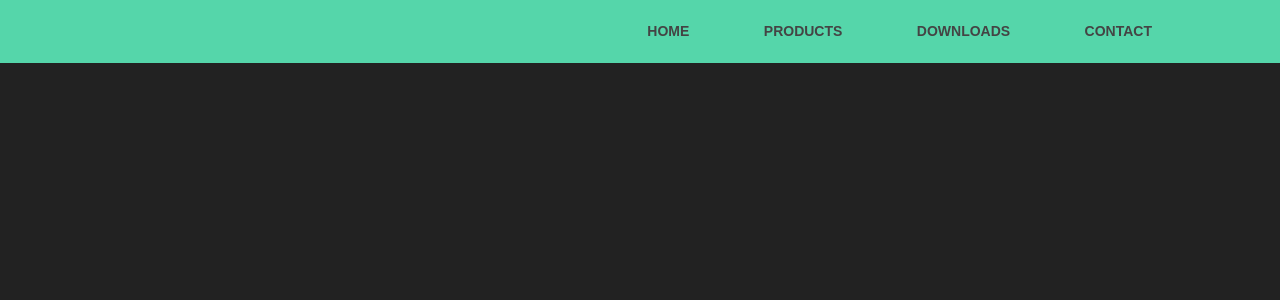
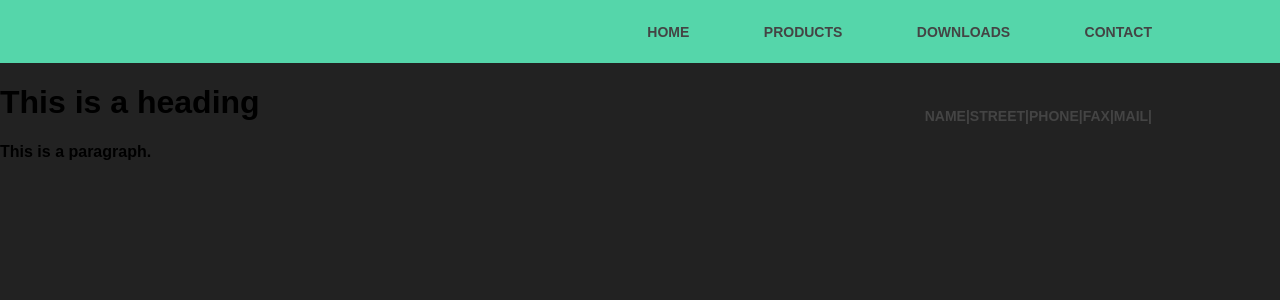
Before and after one commit to beastofrock/php, a PHP site: page / in a window 1280 px wide. Shown: the top 300 px of the page. Run offline with PHP 8.4, Linux system fonts and the light colour scheme.

Commit message:
Update index.php

```diff
--- a/index.php
+++ b/index.php
@@ -1,8 +1,10 @@
+<!DOCTYPE html>
 <html>
+  <head>
   <title>dynymic test</title>
-  <head>
   <link rel="stylesheet" href="styles.css">
   </head>
+
 <body>
 <header>
     <div class="container">
@@ -17,5 +19,29 @@
       </nav>
     </div>
   </header>
+<footer>
+    <div class="container">
+      <h1 class="logo"></h1>
+      <nav>
+        <ul>
+          <li><a href="#">name|street|phone|fax|mail|</a></li>
+        </ul>
+      </nav>
+    </div>
+
 </body>
 </html>
+
+
+
+<html lang="en">
+<head>
+  <title>Title of the document</title>
+</head>
+<body>
+
+<h1>This is a heading</h1>
+<p>This is a paragraph.</p>
+
+</body>
+</html>
```
